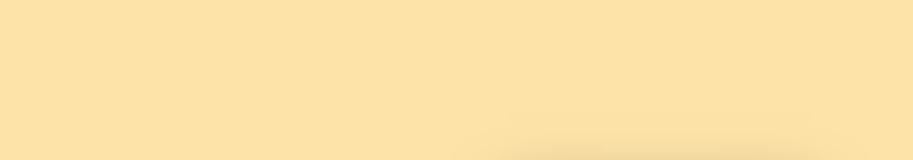
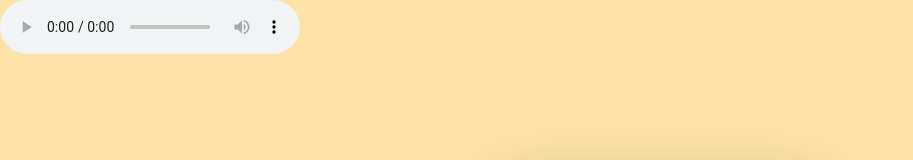
Before and after one commit to Azzygraphics/Mayo, a plain HTML site: page index.html in a window 1280 px wide. Shown: the top 160 px of the page, without its empty margins (0-913 px from the left). Drawn offline with Linux system fonts and the light colour scheme.

Commit message:
Update index.html

```diff
--- a/index.html
+++ b/index.html
@@ -30,7 +30,7 @@
 	</div>
 
 	<!-- Audio Player -->
-	<audio id="bg-music" src="New Project.mp3" loop></audio>
+	<audio id="bg-music" src="New Project.mp3" controls loop></audio>
 
 	<script>
 		// Function to play audio
```
